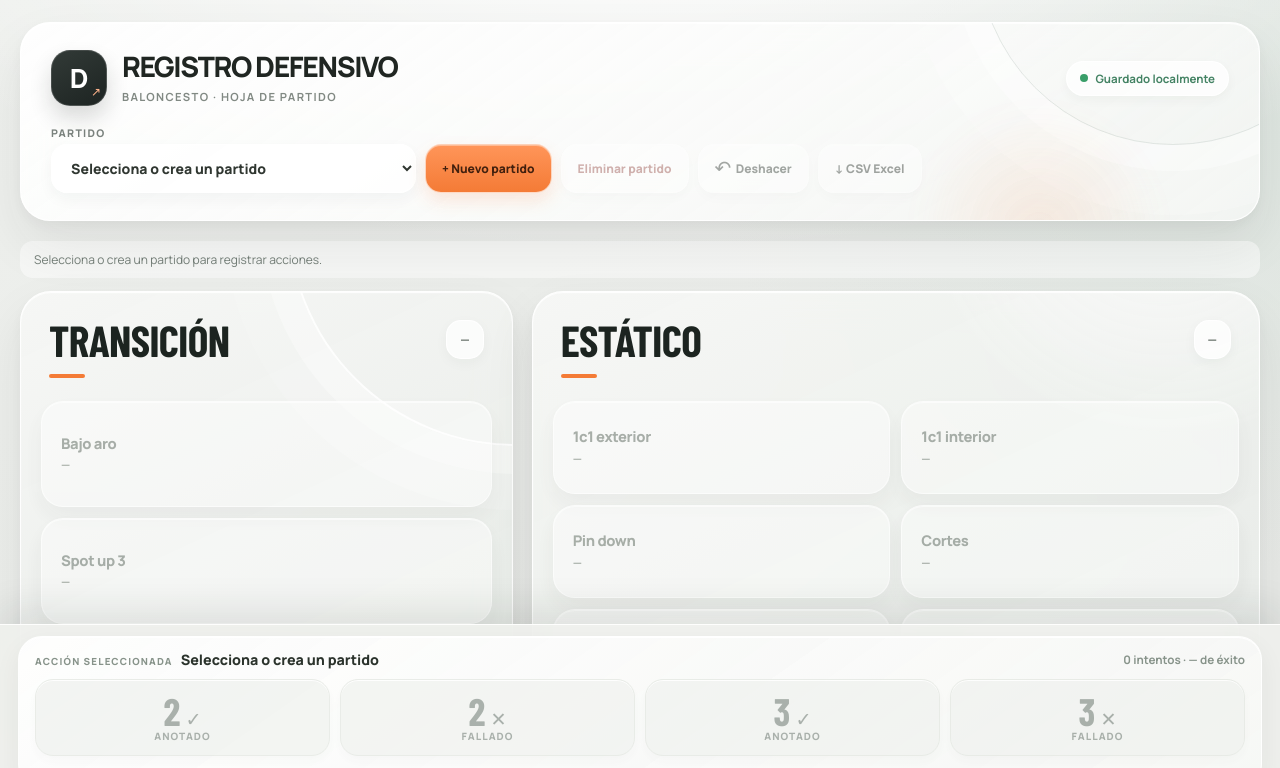
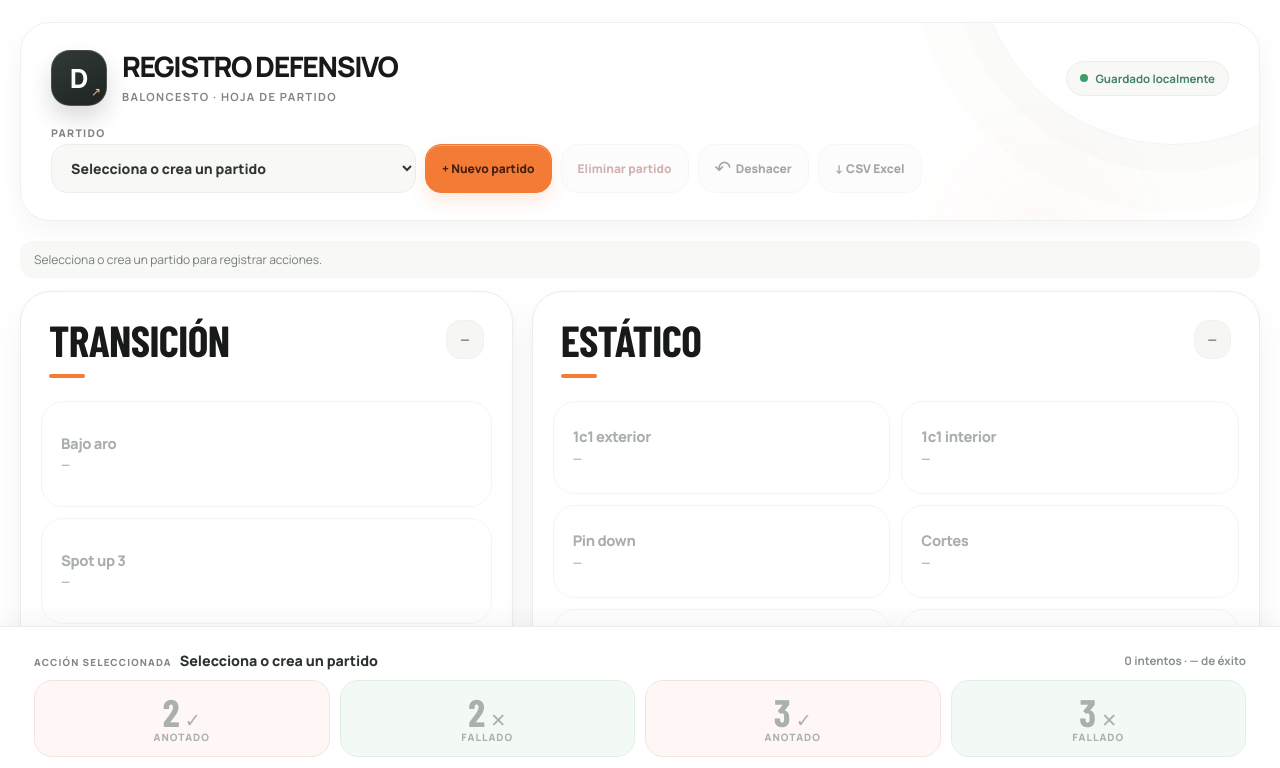
Before and after one commit to itsasnehezkuntza/registro_defensas_baloncesto, a plain HTML site: page index.html in a window 1280 px wide. Shown: the top 768 px of the page. Drawn offline with nearby package versions, Linux system fonts and the light colour scheme; a web font is replaced by a local one.

Commit message:
design: use true white Nike-inspired canvas and restrained light surfaces

```diff
--- a/premium.css
+++ b/premium.css
@@ -201,3 +201,93 @@ button:focus-visible,select:focus-visible,input:focus-visible{outline:3px solid
 }
 @media(max-height:480px) and (orientation:landscape){.result-btn{min-height:52px}}
 @media(prefers-reduced-motion:reduce){html{scroll-behavior:auto}*,*::before,*::after{transition:none!important}}
+
+/* White-first visual correction: Nike-inspired canvas and surfaces. */
+:root {
+  --bg:#ffffff;
+  --surface:#f8f8f7;
+  --border:#eceeeb;
+  --shadow:0 16px 38px rgba(24,29,26,.048),0 3px 10px rgba(24,29,26,.025);
+  --shadow-inner:inset 0 1px 0 rgba(255,255,255,.96);
+}
+html,body { background:#fff; }
+body {
+  background:#fff;
+  color:#171b19;
+}
+.header {
+  background:#fff;
+  border:1px solid #f0f1ef;
+  box-shadow:0 10px 28px rgba(28,32,29,.045);
+  backdrop-filter:none;
+  -webkit-backdrop-filter:none;
+}
+.header::before {
+  border-color:rgba(229,233,230,.55);
+  box-shadow:0 0 0 27px rgba(246,247,245,.46),0 0 0 67px rgba(247,248,246,.3);
+}
+.header::after { background:radial-gradient(circle,rgba(244,123,54,.045),transparent 70%); }
+.brand h1,.panel-heading h2 { color:#171a18; }
+.brand p,.field>span,.selection-label { color:#818681; }
+.field select,.tool-button {
+  background:#f8f9f7;
+  border-color:#eceeeb;
+  box-shadow:none;
+}
+.tool-button:hover:not(:disabled) { background:#f2f4f1; }
+#newGameBtn { background:#f47b36; border-color:#f47b36; }
+#newGameBtn:hover:not(:disabled) { background:#ff9053; }
+.save-status { background:#f8f9f7; border-color:#eceeeb; box-shadow:none; }
+.stat-panel {
+  background:#fff;
+  border:1px solid #eceeeb;
+  box-shadow:0 14px 36px rgba(26,32,28,.045),0 2px 8px rgba(26,32,28,.025);
+  backdrop-filter:none;
+  -webkit-backdrop-filter:none;
+}
+.stat-panel::before,.stat-panel::after { opacity:.35; }
+.panel-summary { background:#f6f7f5; border-color:#f1f2ef; box-shadow:none; }
+.action-btn {
+  background:#f7f8f6;
+  border:1px solid #f0f1ee;
+  box-shadow:none;
+}
+.action-btn:hover:not(:disabled) {
+  background:#f2f4f1;
+  box-shadow:0 8px 18px rgba(24,29,26,.045);
+}
+.action-btn[aria-pressed="true"],.defense-btn[aria-pressed="true"] {
+  background:#f47b36;
+  border-color:#f47b36;
+  box-shadow:0 8px 18px rgba(244,123,54,.16);
+}
+.direct-matrix-inner {
+  background:#f8f9f7;
+  border:1px solid #f1f2ef;
+}
+.direct-type,.defense-heading,.defense-btn {
+  background:#fff;
+  border-color:#eef0ec;
+  box-shadow:none;
+}
+.defense-heading.is-axis-selected,.direct-row.is-axis-selected .direct-type {
+  background:#fff0e5;
+  border-color:#f6ba92;
+}
+.defense-btn:hover:not(:disabled) { background:#f6f7f5;box-shadow:0 7px 14px rgba(24,29,26,.04); }
+.result-dock {
+  background:rgba(255,255,255,.97);
+  border-top:1px solid #eceeeb;
+  box-shadow:0 -8px 22px rgba(24,29,26,.04);
+}
+.result-inner {
+  background:#fff;
+  border:0;
+  box-shadow:none;
+}
+.result-btn {
+  box-shadow:none;
+}
+.result-btn.result-made { background:#fff3f3; border-color:#f3d5d5; }
+.result-btn.result-missed { background:#eff9f1; border-color:#d1ead9; }
+.no-game-notice { background:#f8f9f7; }
```
